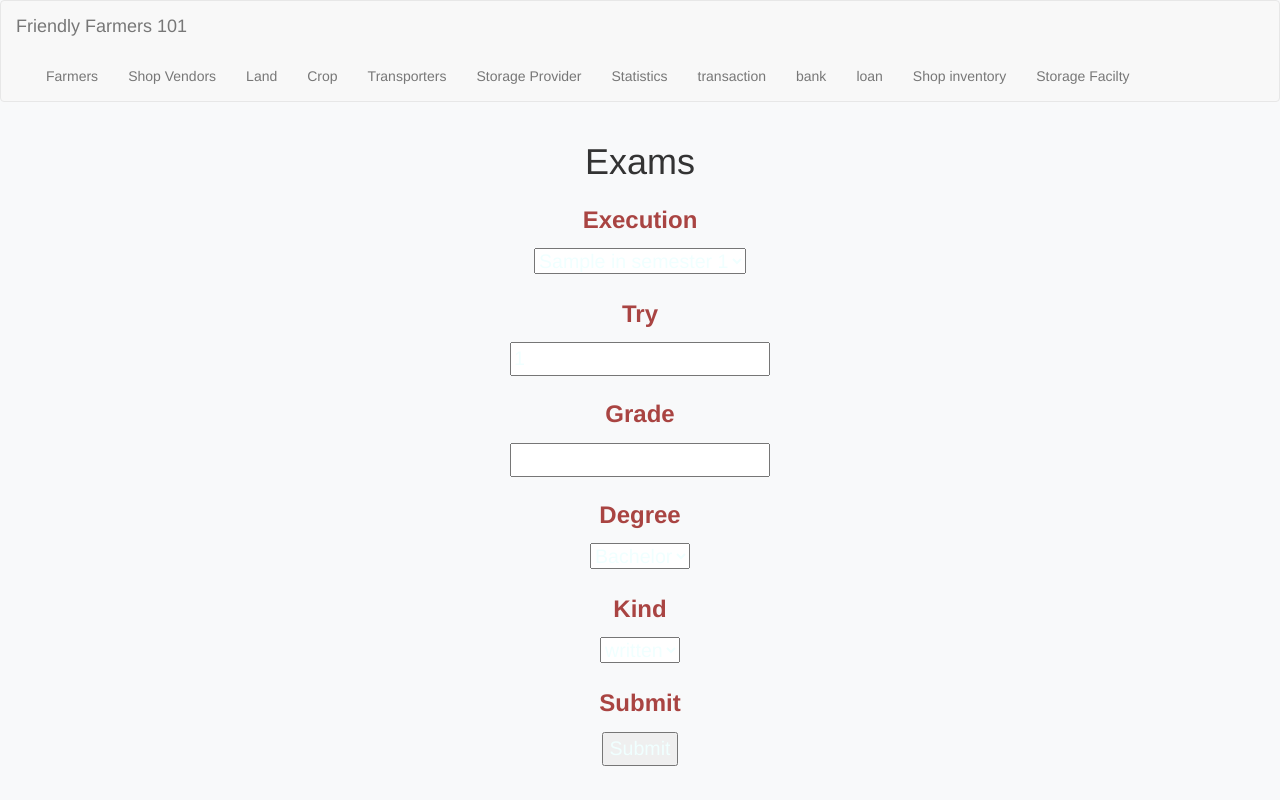
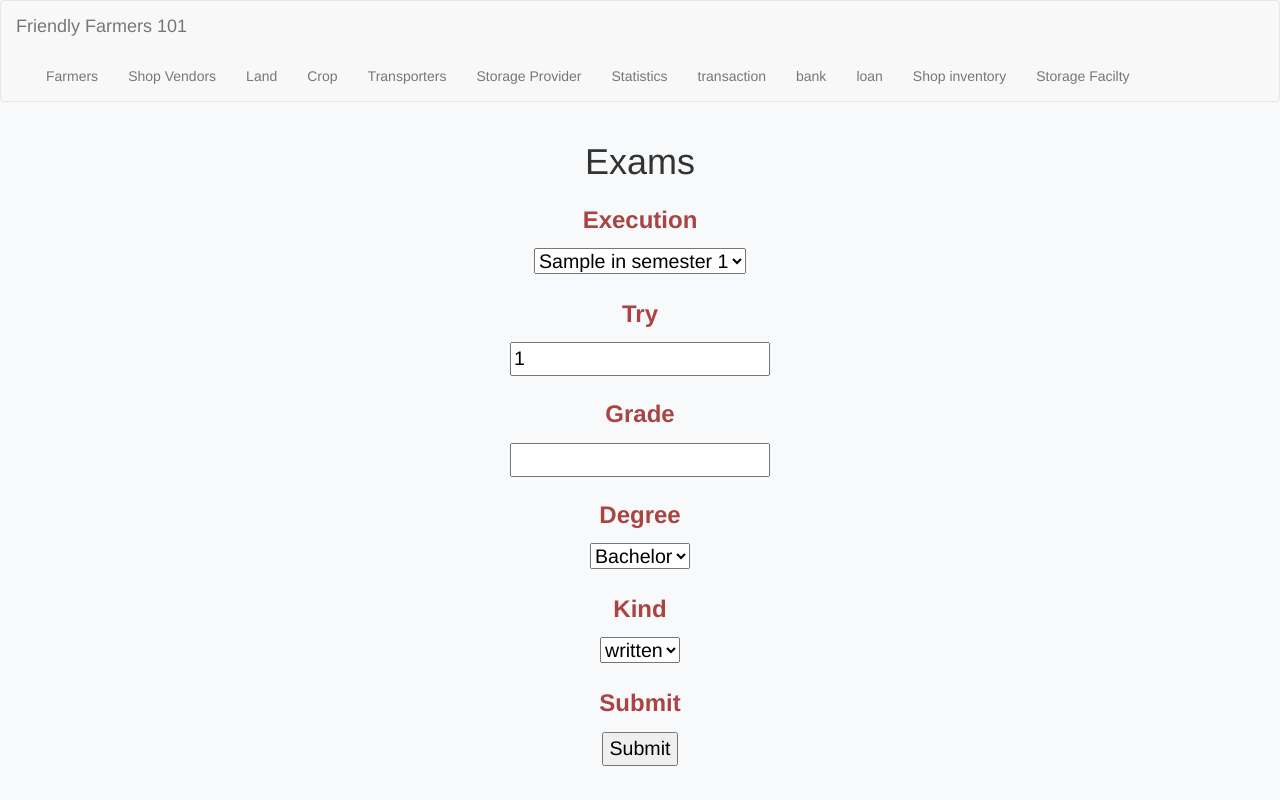
Before and after one commit to anshks/Friendly-Farmers-102, a Flask app: page /add_exam in a window 1280 px wide. Run offline with Flask 2, Linux system fonts and the light colour scheme; tables that the repository leaves empty hold one stand-in row (values such as "Sample post"); some libraries are stand-ins or nearby versions.

Commit message:
color changed

```diff
--- a/app/templates/_formhelpers.html
+++ b/app/templates/_formhelpers.html
@@ -1,6 +1,6 @@
 {% macro render_field(field) %}
   <dt class="mt-5 h3 text-center text-danger">{{ field.label }}
-  <dd class="text-center" style="font-size: 1.4em; color: azure;">{{ field(**kwargs)|safe }}
+  <dd class="text-center" style="font-size: 1.4em; color: black;">{{ field(**kwargs)|safe }}
   {% if field.errors %}
     <ul class=errors>
     {% for error in field.errors %}
```
Also changed, not shown: app.db.
